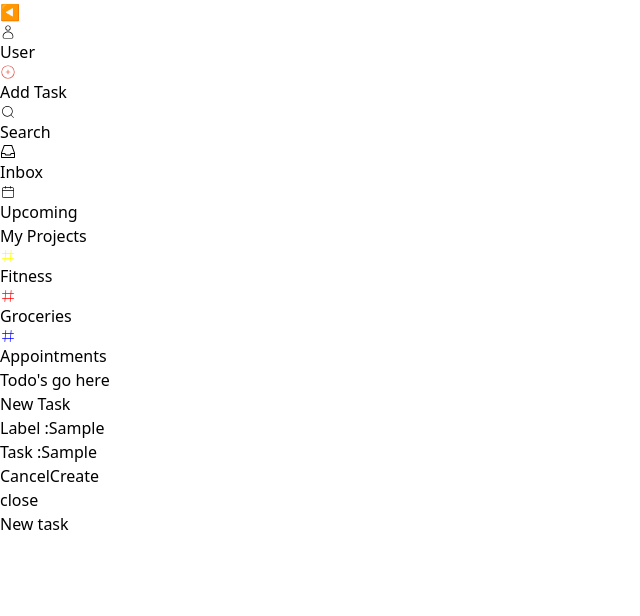
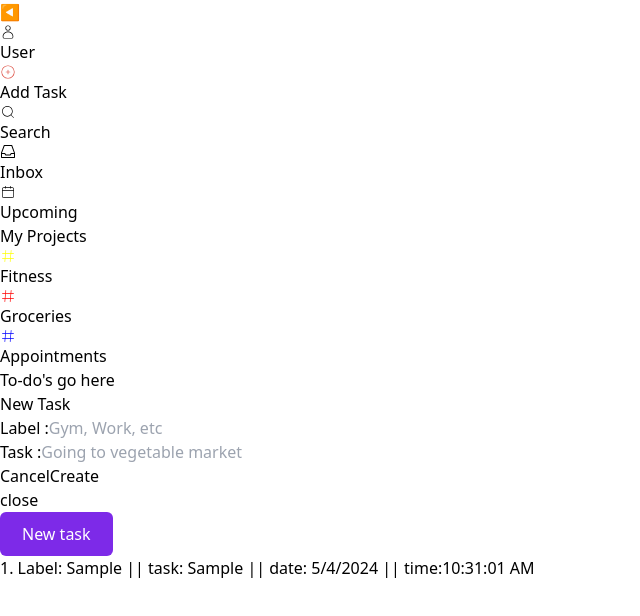
Before and after one commit to anchitjulaniya/To_Do_List_ReactJs, a React (Vite) app: page / in a window 1280 px wide. Both pictures are taken after typing "Sample", "Sample" into the empty fields and a click on the button "Create". Shown: the top 616 px of the page, without its empty margins (0-640 px from the left). Built offline with nearby package versions, Linux system fonts and the light colour scheme.

Commit message:
adding function, localStorage, etc

```diff
--- a/index.html
+++ b/index.html
@@ -4,6 +4,7 @@
     <meta charset="UTF-8" />
     <meta name="viewport" content="width=device-width, initial-scale=1.0" />
     <title>To Do List</title>
+    <link rel="shortcut icon" href="./src/assets/todolist_logo.png" type="image/x-icon">
   </head>
   <body>
     <div id="root"></div>
--- /dev/null
+++ b/src/App.css
@@ -0,0 +1,97 @@
+::selection {
+    background-color:rgb(255,255,170); /* Change this to the desired color */
+}
+
+.addnew-button {
+    position: relative;
+    padding: 10px 22px;
+    border-radius: 6px;
+    border: none;
+    color: #fff;
+    cursor: pointer;
+    background-color: #7d2ae8;
+    transition: all 0.2s ease;
+  }
+
+  .addnew-button:active {
+    transform: scale(0.96);
+  }
+
+  .addnew-button:before,
+  .addnew-button:after {
+    position: absolute;
+    content: "";
+    width: 150%;
+    left: 50%;
+    height: 100%;
+    transform: translateX(-50%);
+    z-index: -1000;
+    background-repeat: no-repeat;
+  }
+
+  .addnew-button:hover:before {
+    top: -70%;
+    background-image: radial-gradient(circle, #7d2ae8 20%, transparent 20%),
+      radial-gradient(circle, transparent 20%, #7d2ae8 20%, transparent 30%),
+      radial-gradient(circle, #7d2ae8 20%, transparent 20%),
+      radial-gradient(circle, #7d2ae8 20%, transparent 20%),
+      radial-gradient(circle, transparent 10%, #7d2ae8 15%, transparent 20%),
+      radial-gradient(circle, #7d2ae8 20%, transparent 20%),
+      radial-gradient(circle, #7d2ae8 20%, transparent 20%),
+      radial-gradient(circle, #7d2ae8 20%, transparent 20%),
+      radial-gradient(circle, #7d2ae8 20%, transparent 20%);
+    background-size: 10% 10%, 20% 20%, 15% 15%, 20% 20%, 18% 18%, 10% 10%, 15% 15%,
+      10% 10%, 18% 18%;
+    background-position: 50% 120%;
+    animation: greentopBubbles 0.6s ease;
+  }
+
+  @keyframes greentopBubbles {
+    0% {
+      background-position: 5% 90%, 10% 90%, 10% 90%, 15% 90%, 25% 90%, 25% 90%,
+        40% 90%, 55% 90%, 70% 90%;
+    }
+
+    50% {
+      background-position: 0% 80%, 0% 20%, 10% 40%, 20% 0%, 30% 30%, 22% 50%,
+        50% 50%, 65% 20%, 90% 30%;
+    }
+
+    100% {
+      background-position: 0% 70%, 0% 10%, 10% 30%, 20% -10%, 30% 20%, 22% 40%,
+        50% 40%, 65% 10%, 90% 20%;
+      background-size: 0% 0%, 0% 0%, 0% 0%, 0% 0%, 0% 0%, 0% 0%;
+    }
+  }
+
+  .addnew-button:hover::after {
+    bottom: -70%;
+    background-image: radial-gradient(circle, #7d2ae8 20%, transparent 20%),
+      radial-gradient(circle, #7d2ae8 20%, transparent 20%),
+      radial-gradient(circle, transparent 10%, #7d2ae8 15%, transparent 20%),
+      radial-gradient(circle, #7d2ae8 20%, transparent 20%),
+      radial-gradient(circle, #7d2ae8 20%, transparent 20%),
+      radial-gradient(circle, #7d2ae8 20%, transparent 20%),
+      radial-gradient(circle, #7d2ae8 20%, transparent 20%);
+    background-size: 15% 15%, 20% 20%, 18% 18%, 20% 20%, 15% 15%, 20% 20%, 18% 18%;
+    background-position: 50% 0%;
+    animation: greenbottomBubbles 0.6s ease;
+  }
+
+  @keyframes greenbottomBubbles {
+    0% {
+      background-position: 10% -10%, 30% 10%, 55% -10%, 70% -10%, 85% -10%,
+        70% -10%, 70% 0%;
+    }
+
+    50% {
+      background-position: 0% 80%, 20% 80%, 45% 60%, 60% 100%, 75% 70%, 95% 60%,
+        105% 0%;
+    }
+
+    100% {
+      background-position: 0% 90%, 20% 90%, 45% 70%, 60% 110%, 75% 80%, 95% 70%,
+        110% 10%;
+      background-size: 0% 0%, 0% 0%, 0% 0%, 0% 0%, 0% 0%, 0% 0%;
+    }
+  }
--- a/src/App.jsx
+++ b/src/App.jsx
@@ -1,30 +1,74 @@
 import Modal from "./components/Modal";
-import { useState } from "react";
+import { useEffect, useState } from "react";
 import Sidebar from "./components/Sidebar";
+import "./App.css";
 
 function App() {
-  const addTask = () => {
-    console.log("add task");
-    // Call your showModal function or any other logic here
-  };
+  const [taskList , setTaskList] = useState([]);
+
+  const [labelValue, setLabelValue] = useState("");
+
+  const [taskValue, setTaskValue] = useState("");
 
   const [showModal, setModal] = useState(false);
+
+
+  const createTask = () => {
+    if(taskValue.trim() !== "") {
+    setTaskList([...taskList, {
+     label: labelValue,
+     task: taskValue,
+     isCompleted: false,
+     time: new Date().toLocaleTimeString(),
+     date: new Date().toLocaleDateString() }])
+    }
+    toggleModal();
+    setLabelValue("");
+    setTaskValue("");
+  }
+
+  const labelInputValue = (e) => {
+    setLabelValue(e.target.value);
+    console.log(e.target.value);
+  }
+  const taskInputValue = (e) => {
+    setTaskValue(e.target.value);
+    console.log(e.target.value);
+  }
+
+  useEffect(()=>{
+    setTaskList( localStorage.getItem("taskList") ? JSON.parse(localStorage.getItem("taskList")):[])
+  }, [])
+
+  useEffect(()=>{
+    localStorage.setItem("taskList", JSON.stringify(taskList))
+  },[taskList])
+
+
+
 
   const toggleModal = () => {
     setModal(!showModal);
   };
 
   return (
-    <div className="flex">
-      <Sidebar Toggle={addTask} /> {/* Pass addTask function instead of toggleModal */}
-      <div>
-        <Modal showModal={showModal} toggleModal={toggleModal} />
+    <div className="flex ">
+      <Sidebar Toggle={createTask} /> {/* Pass addTask function instead of toggleModal */}
+      <div className="p-10">
+        <Modal showModal={showModal} toggleModal={toggleModal} createTask = {createTask} taskInputValue={taskInputValue} labelInputValue={labelInputValue} labelValue={labelValue} taskValue={taskValue}/>
         <button
-          className="w-[100px] bg-blue-500 text-white rounded-md "
+          className="addnew-button bg-blue-500 text-white rounded-md "
           onClick={toggleModal}
         >
           New task
         </button>
+      </div>
+
+      <div id="DisplayContainer " className="mt-[100px]">
+        {taskList.map((task,index) => (
+          <div key={index} className={`${task.isCompleted ? "line-through" : ""} flex`}>{index+1}. Label: {task.label} || task: {task.task} || date: {task.date} || time:{task.time}</div>
+        ))}
+
       </div>
     </div>
   );
--- a/src/components/Modal.jsx
+++ b/src/components/Modal.jsx
@@ -1,11 +1,11 @@
 // import React from "react";
 import PropType from 'prop-types'
 
-const Modal = ({showModal, toggleModal}) => {
+const Modal = ({showModal, toggleModal, createTask, taskInputValue, labelInputValue, labelValue, taskValue}) => {
     console.log(showModal);
   return (
     <div
-      className={`fixed top-0 left-0 flex items-center justify-center duration-700 w-[100%] h-[100vh] bg-[rgba(0,0,0,0.7)] ${
+      className={`fixed top-0 z-50 left-0 flex items-center justify-center duration-700 w-[100%] h-[100vh] bg-[rgba(0,0,0,0.7)] ${
         showModal ? "block" : "hidden"
       }`}
     >
@@ -16,20 +16,20 @@ const Modal = ({showModal, toggleModal}) => {
             <label className="w-[60px] block tracking-wide text-gray-700 text-lg font-bold mb-2" >
                 Label :
             </label>
-            <input className="appearance-none block bg-gray-200 text-gray-700 border border-gray-500 rounded py-3 px-4 mb-3 leading-tight focus:outline-none focus:bg-white  h-[35px] w-[150px]" id="grid-first-name" type="text" placeholder="Gym, Work, etc" />
+            <input onChange={labelInputValue} className="appearance-none block bg-gray-200 text-gray-700 border border-gray-500 rounded py-3 px-4 mb-3 leading-tight focus:outline-none focus:bg-white  h-[35px] w-[150px]" id="grid-first-name" type="text" placeholder="Gym, Work, etc" value={labelValue}/>
 
         </div>
         <div className="w-full px-3 mb-6 flex gap-3 items-center">
-            <label className="w-[60px] block tracking-wide text-gray-700 text-lg font-bold mb-2" >
+            <label  className="w-[60px] block tracking-wide text-gray-700 text-lg font-bold mb-2" >
                 Task :
             </label>
-            <input className="appearance-none block bg-gray-200 text-gray-700 border border-gray-500 rounded py-3 px-4 mb-3 leading-tight focus:outline-none focus:bg-white  h-[35px] w-[300px]" id="grid-first-name" type="text" placeholder="Going to vegetable market" />
+            <input onChange={taskInputValue} className="appearance-none block bg-gray-200 text-gray-700 border border-gray-500 rounded py-3 px-4 mb-3 leading-tight focus:outline-none focus:bg-white  h-[35px] w-[300px]" id="grid-first-name" type="text" placeholder="Going to vegetable market" value={taskValue} />
 
         </div>
 
         <div className='flex justify-between px-10'>
             <button className='px-4 border border-black rounded-md' onClick={toggleModal}>Cancel</button>
-            <button className='px-4 border border-black rounded-md'>Create</button>
+            <button onClick={createTask} className='px-4 border border-black rounded-md'>Create</button>
         </div>
 
 
@@ -41,7 +41,12 @@ const Modal = ({showModal, toggleModal}) => {
 
 Modal.propTypes = {
         showModal: PropType.bool,
-        toggleModal: PropType.func
+        toggleModal: PropType.func,
+        createTask: PropType.func,
+        taskInputValue: PropType.func,
+        labelInputValue: PropType.func,
+        labelValue: PropType.string,
+        taskValue: PropType.string
 }
 
 export default Modal;
--- a/src/components/Sidebar.jsx
+++ b/src/components/Sidebar.jsx
@@ -12,7 +12,7 @@ const Sidebar = ({Toggle}) => {
   const [open, setOpen] = useState(true);
 
   const Menus = [
-    { title: "Add Task", icons: <CiCirclePlus />, color: "#DC4A3E", onClick:Toggle },
+    { title: "Add Task", icons: <CiCirclePlus />, color: "#DC4A3E", onClick : Toggle },
     { title: "Search", icons: <CiSearch /> },
     { title: "Inbox", icons: <VscInbox /> },
     { title: "Upcoming", icons: <CiCalendar /> },
@@ -79,7 +79,7 @@ const Sidebar = ({Toggle}) => {
         </ul>
       </div>
       <div className="h-screen flex-1 p-7">
-        <h1 className="text-2xl font-semibold ">Todo's go here</h1>
+        <h1 className="text-2xl font-semibold ">To-do's go here</h1>
       </div>
     </div>
   );
```
Also changed, not shown: src/assets/todolist_logo.png (added).
